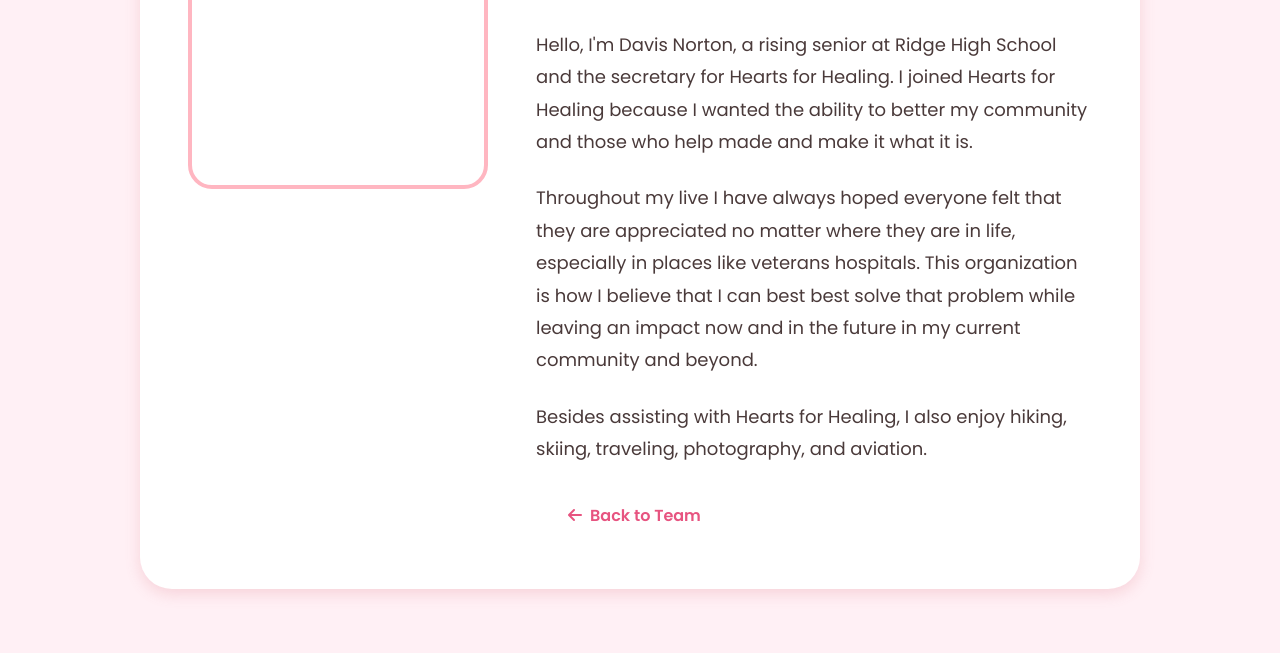
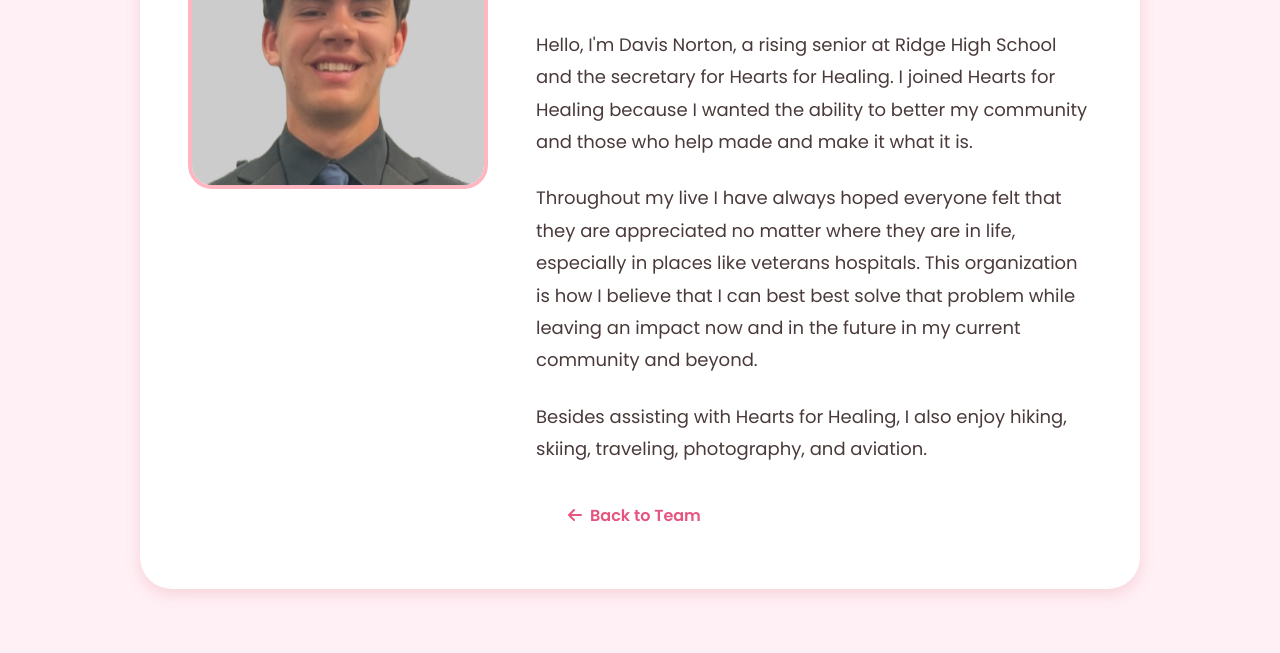
Before and after one commit to Hearts-of-Healing/Hearts-for-Healing-, a plain HTML site: page davis-norton.html in a window 1280 px wide. Shown: the part 305-958 px from the top of the page. Drawn offline with Linux system fonts and the light colour scheme; files whose address does not match are found by name.

Commit message:
davis-norton.html

```diff
--- a/davis-norton.html
+++ b/davis-norton.html
@@ -21,7 +21,7 @@
   <main class="team-profile">
     <div class="profile-container">
       <div class="profile-image">
-        <img src="images/team/Davis.jpg" alt="Davis Norton">
+        <img src="Davis.jpg" alt="Davis Norton">
       </div>
       <div class="profile-content">
         <h1>Davis Norton</h1>
```
